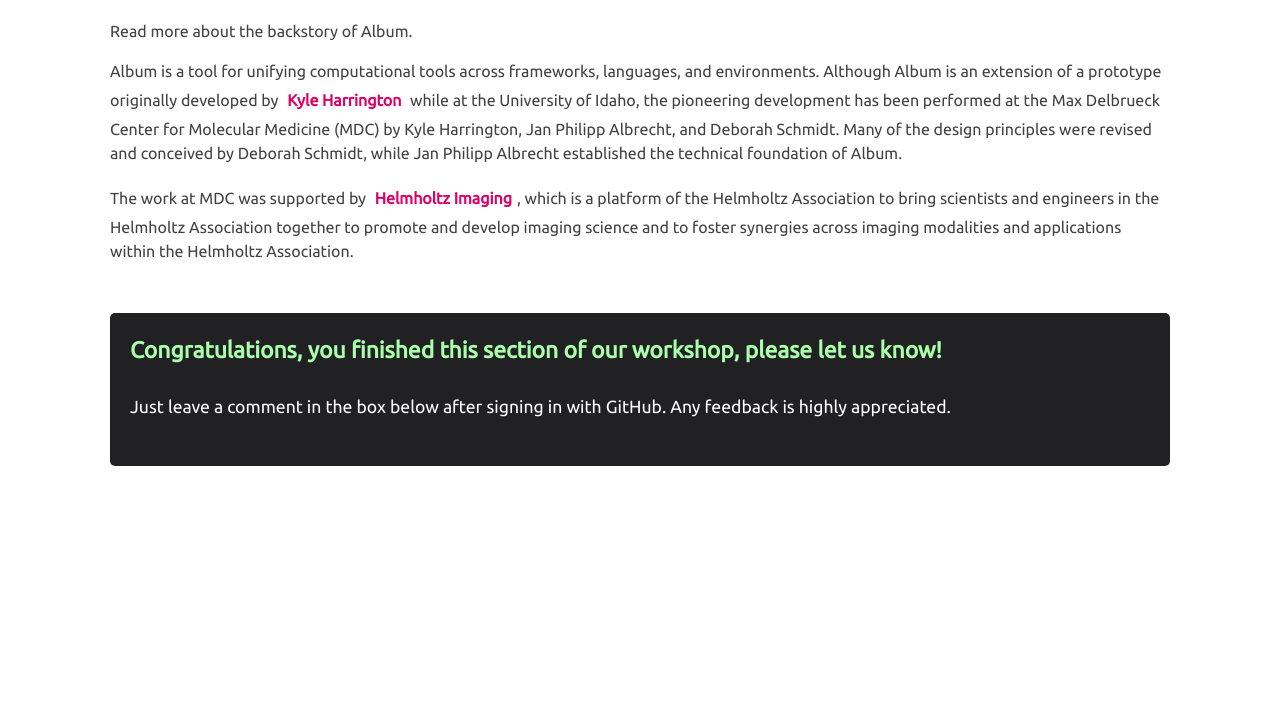
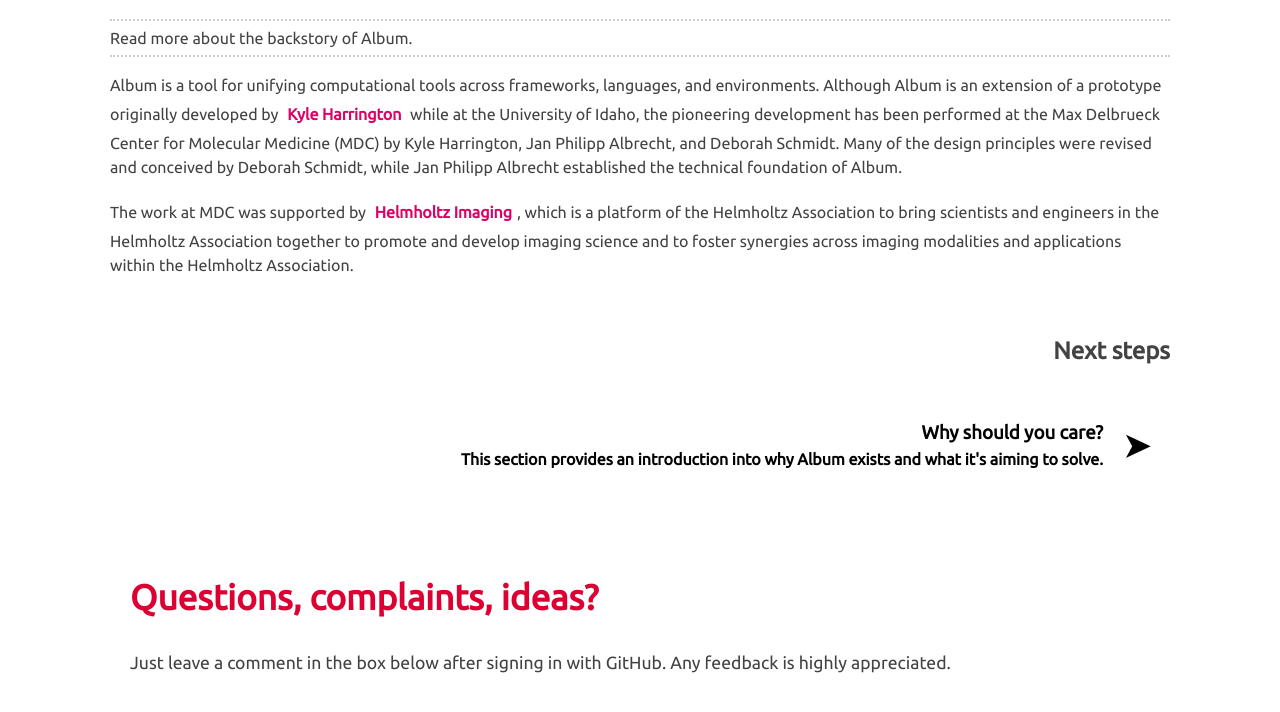
Before and after one commit to album-app/album-workshop, a Gatsby site: page /background in a window 1280 px wide. Shown: the part 194-906 px from the top of the page. Before the commit the page ends 800 px from the top, so only its background shows below. Built offline with nearby package versions, Linux system fonts and the light colour scheme; Gatsby itself is replaced by a stand-in of ours; some packages are replaced by stand-ins of ours.

Commit message:
fix list of catalogs, add next steps

```diff
--- /dev/null
+++ b/catalogs.yml
@@ -0,0 +1,7 @@
+- name: default
+  link: https://album-app.gitlab.io/catalogs/default/
+  album_url: https://gitlab.com/album-app/catalogs/default/
+  development: https://gitlab.com/album-app/catalogs/default-dev/
+  maintainers: the album team
+  description: by default added to album - includes solution templates
+  badge: https://gitlab.com/album-app/catalogs/default/badges/main/pipeline.svg
--- a/gatsby-node.js
+++ b/gatsby-node.js
@@ -13,6 +13,7 @@
             slug
             title
             description
+            next
           }
         }
       }
@@ -36,7 +37,8 @@
       component: require.resolve("./src/templates/snippet.js"),
       context: {
         site: result.data.site,
-        snippet: page
+        snippet: page,
+        snippets: pages
       },
     })
   })
--- a/src/components/snippet.js
+++ b/src/components/snippet.js
@@ -2,8 +2,9 @@
 import Layout from "./layout"
 import Comment from "./comment"
 import {useRef, useEffect} from 'react'
+import { Link } from "gatsby"
 
-const SnippetTemplate = ({ snippet }) => {
+const SnippetTemplate = ({ snippet, snippets }) => {
   const commentBox = React.createRef()
 
   useEffect(() => {
@@ -13,7 +14,7 @@
     scriptEl.setAttribute('repo', 'album-app/album-workshop')
     scriptEl.setAttribute('issue-term', 'pathname')
     scriptEl.setAttribute('id', 'utterances')
-    scriptEl.setAttribute('theme', 'github-dark')
+    scriptEl.setAttribute('theme', 'github-light')
     scriptEl.setAttribute('crossorigin', 'anonymous')
     if (commentBox && commentBox.current) {
       commentBox.current.appendChild(scriptEl)
@@ -22,13 +23,38 @@
     }
   }, [])
 
+
+const getSnippet = (snippets, snippetSlug) => {
+    for(const snippet of snippets) {
+        if(snippet.frontmatter.slug === snippetSlug) {
+            return snippet;
+        }
+    }
+}
+
+const getSnippetDiv = (snippets, snippetSlug) => {
+    var snippet = getSnippet(snippets, "/"+snippetSlug)
+    var snippetClass="snippet-link next-step"
+    return <Link id={snippetSlug} className={snippetClass} href={snippet.frontmatter.slug}>
+        <div><h3>{snippet.frontmatter.title}</h3><div>{snippet.frontmatter.description}</div></div>
+        <div className="arrow">➤</div>
+    </Link>
+}
+
+const getNextSteps = (snippet, snippets) => {
+    if(snippet.frontmatter.next){
+        return <div className="next-steps"><h2>Next steps</h2>{snippet.frontmatter.next.map((next_snippet) => {return getSnippetDiv(snippets, next_snippet);})}</div>
+    }
+}
+
 return (
 <div class="snippet">
     <h1 className="title">{snippet.frontmatter.title}</h1>
     <div className="description">{snippet.frontmatter.description}</div>
     <div dangerouslySetInnerHTML={{ __html: snippet.html }}/>
+    {getNextSteps(snippet, snippets)}
     <div className="feedback">
-        <b>Congratulations, you finished this section of our workshop, please let us know!</b><br/><br/>
+        <b>Questions, complaints, ideas?</b><br/><br/>
         Just leave a comment in the box below after signing in with GitHub. Any feedback is highly appreciated.<br/><br/>
         <Comment commentBox={commentBox} />
     </div>
--- a/src/css/base-theme.css
+++ b/src/css/base-theme.css
@@ -196,6 +196,12 @@
     color: #414144;
 }
 
+.snippet .description {
+    border-top: 2px dotted rgba(0,0,0,0.2);
+    padding: 5px 0;
+    border-bottom: 2px dotted rgba(0,0,0,0.2);
+}
+
 @media (max-width: 1360px) {
     .header-logo, .header .header-menu-item {
         border: 0;
--- a/src/css/layout.css
+++ b/src/css/layout.css
@@ -255,10 +255,6 @@
     margin-right: 20px;
 }
 
-.snippet {
-
-}
-
 .snippet-link {
     display: block;
     margin: 10px 0px;
@@ -277,14 +273,12 @@
     margin-top: 50px;
     font-size: 110%;
     border-radius: 5px;
-    background: #212124;
     font-weight: normal;
-    color: white;
 }
 
 .feedback b {
-    color: #aaffaa;
-    font-size: 130%;
+    color: #dd0033;
+    font-size: 200%;
 }
 
 .line {
@@ -518,3 +512,30 @@
 .flex {
     flex: 1;
 }
+
+.next-steps {
+    display: flex;
+    flex-direction: column;
+    align-items: flex-end;
+}
+
+.next-steps h2 {
+    border: 0;
+}
+
+.next-steps h3 {
+    margin: 0;
+}
+
+.snippet-link.next-step {
+    max-width: 70%;
+    text-align: right;
+    background: none;
+    display: flex;
+    align-items: center;
+}
+
+.next-step .arrow {
+    font-size: 200%;
+    margin-left: 20px;
+}
--- a/src/pages/01_intro.md
+++ b/src/pages/01_intro.md
@@ -2,6 +2,7 @@
 slug: "/concepts"
 title: "Why should you care?"
 description: "This section provides an introduction into why Album exists and what it's aiming to solve."
+next: ["run_solution_from_catalog", "solution_writing"]
 ---
 
 <div class="learning-objectives">
@@ -13,8 +14,6 @@
 <li>have a glance into the technical aspects [optional]</li>
 </ul>
 </div>
-
----
 
 ## Motivation
 
--- a/src/pages/02_run_solution_from_catalog.md
+++ b/src/pages/02_run_solution_from_catalog.md
@@ -2,6 +2,7 @@
 slug: "/run_solution_from_catalog"
 title: "Run a solution from a catalog"
 description: "You will learn how to install Album and run an existing solution from a catalog."
+next: ["solution_writing"]
 ---
 
 <div class="learning-objectives">
--- a/src/pages/03_write_solution_setup_parameters.md
+++ b/src/pages/03_write_solution_setup_parameters.md
@@ -2,6 +2,7 @@
 slug: "/solution_writing"
 title: "Writing a solution"
 description: "This section explains how to write, install and run an Album solution."
+next: ["remote_catalog", "add_to_catalog", "local_catalog"]
 ---
 
 <div class="learning-objectives">
--- a/src/pages/background.md
+++ b/src/pages/background.md
@@ -2,6 +2,7 @@
 slug: "/background"
 title: "Who we are"
 description: "Read more about the backstory of Album."
+next: ["concepts"]
 ---
 Album is a tool for unifying computational tools across frameworks,
 languages, and environments. Although Album is an extension of a
--- a/src/pages/browse_catalogs.md
+++ b/src/pages/browse_catalogs.md
@@ -3,4 +3,4 @@
 title: ".. because you want to run someone else's awesome solution"
 description: ""
 ---
-Browse [these catalogs](catalogs).
+Browse [these catalogs](#list-of-catalogs).
--- a/src/templates/snippet.js
+++ b/src/templates/snippet.js
@@ -4,7 +4,7 @@
 
 const SnippetsTemplate = ({ pageContext }) => (
   <Layout site={pageContext.site}>
-    <Snippet snippet={pageContext.snippet}/>
+    <Snippet snippet={pageContext.snippet} snippets={pageContext.snippets}/>
   </Layout>
 )
 
--- a/src/templates/snippet_links.js
+++ b/src/templates/snippet_links.js
@@ -108,7 +108,7 @@
     <div ref={leaderLineBox}></div>
     <h2>Repositories / releases</h2>
     <Badges/>
-    <h2>List of catalogs</h2>
+    <h2 id="list-of-catalogs">List of catalogs</h2>
     {getBoxDiv(pageContext.snippets, "catalogs")}
     <Catalogs catalogs={CatalogsData} />
     <h2>Example solution</h2>
```
